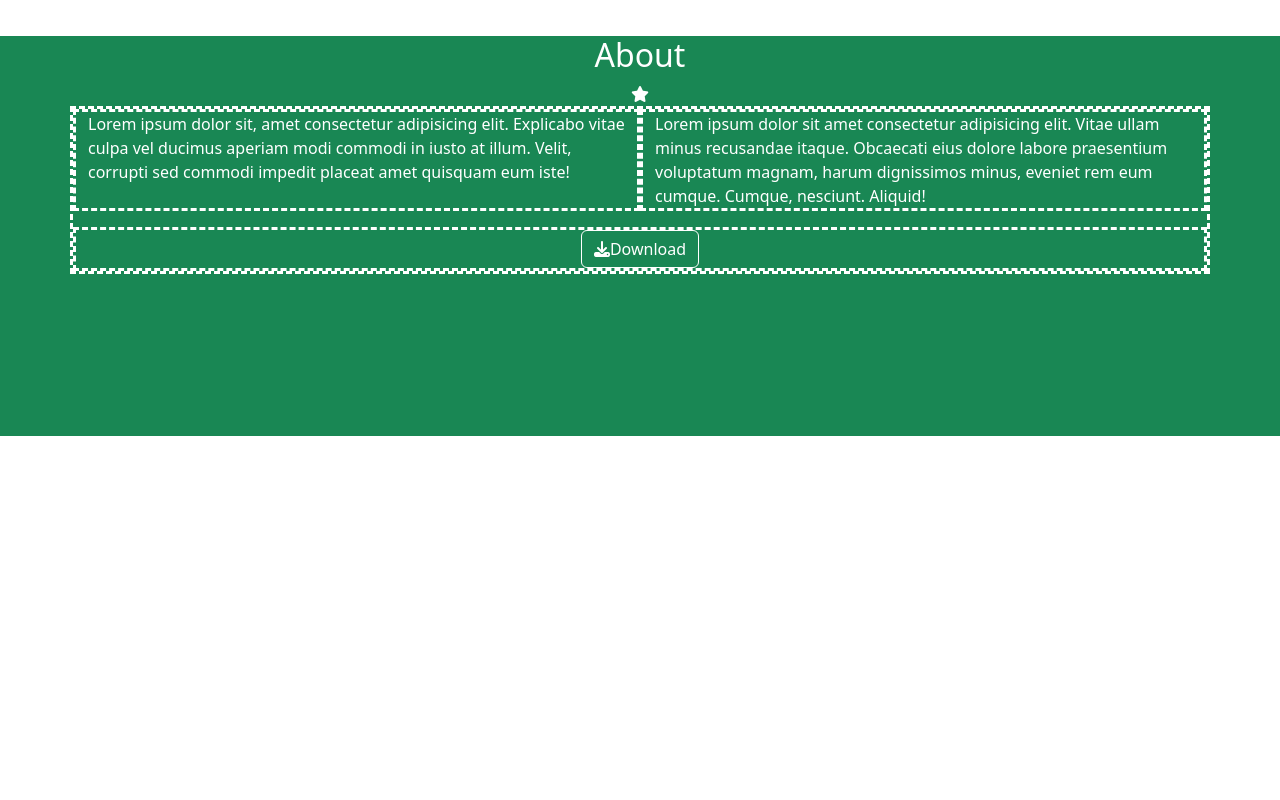
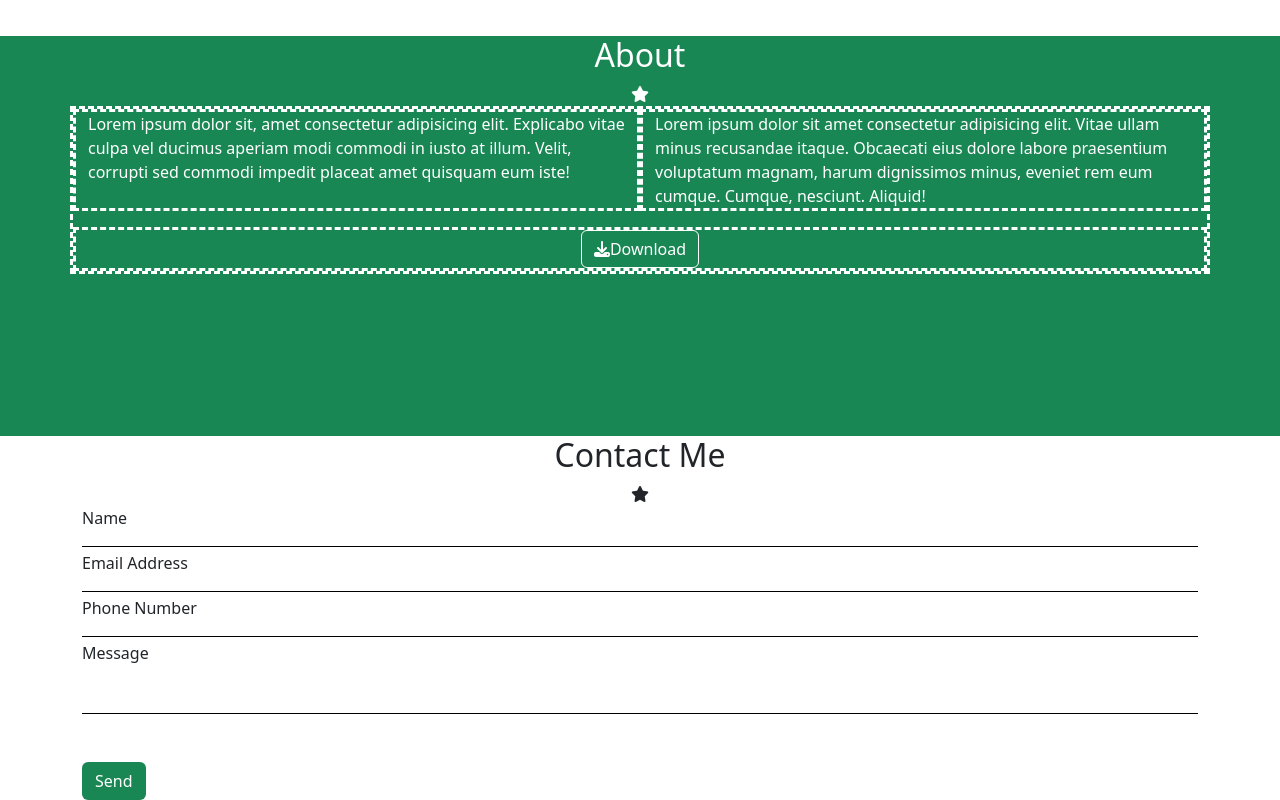
Before and after one commit to SalvatoreGiacomazzo/html-css-bootstrap-freelancer, a plain HTML site: page index.html in a window 1280 px wide. Shown: the part 1244-2044 px from the top of the page. Before the commit the page ends 1680 px from the top, so only its background shows below. Drawn offline with nearby package versions, Linux system fonts and the light colour scheme.

Commit message:
finished contact section

```diff
--- a/index.html
+++ b/index.html
@@ -70,9 +70,19 @@
         <div class="col text-center">
             <button class="btn btn-default text-white border-white"><i class="fa-solid fa-download"></i>Download</button>
           </div>
-
       </div>
       </div>
+     </section>
+     <!--Contact me-->
+     <section class="contact">
+        <h2 class="text-center">Contact Me</h2>
+      <div class="text-center"><i class="fa-solid fa-star"></i></div>
+     <div class="container container-contact container-s">
+      <div class="mb-1 pb-3">Name</div>
+      <div class="mb-1 pb-3">Email Address</div>
+      <div class="mb-1 pb-3">Phone Number</div>
+      <div class="mb-5 pb-5">Message</div>
+      <button class="btn btn-default text-white bg-success p3">Send</button>
 
 
 
@@ -84,6 +94,7 @@
 
 
 
+     </div>
      </section>
 
 
--- a/style.css
+++ b/style.css
@@ -19,3 +19,5 @@ height:100px;
 .about{height:400px;}
 .col{border: dashed;}
 a{text-decoration: none;}
+/*Contact me*/
+.container-contact div{border-bottom: 1px solid black;}
```
